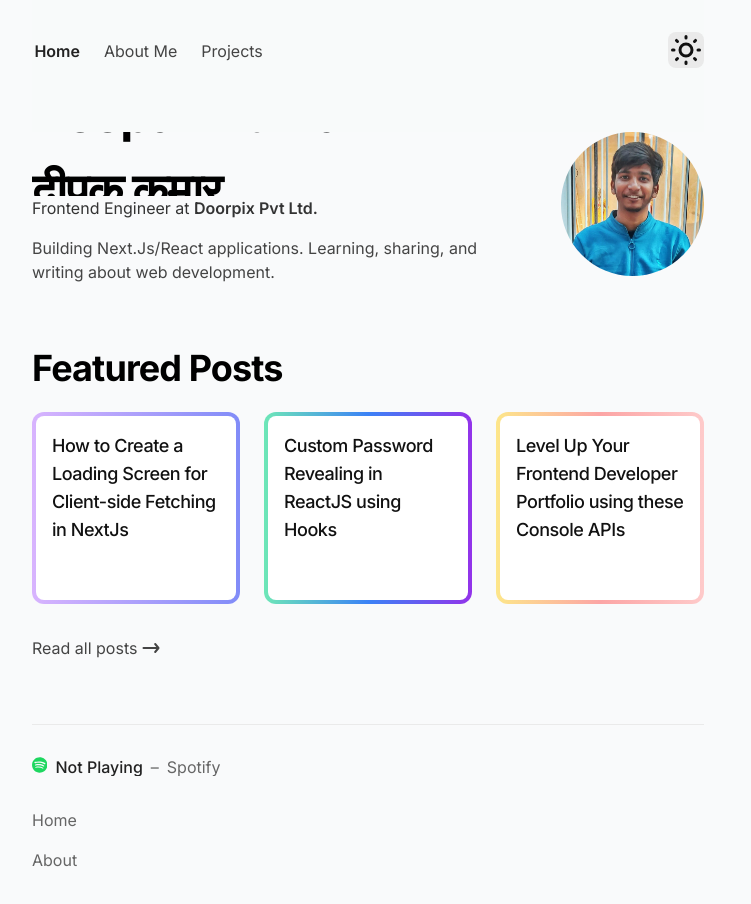
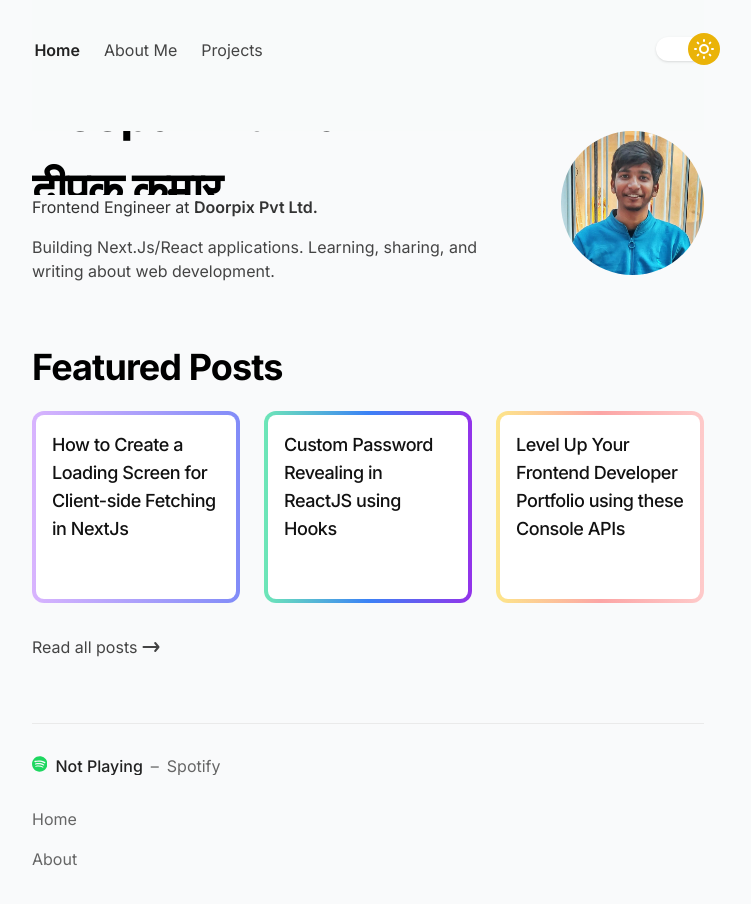
Before and after one commit to dazzlerkumar/deft-portfolio, a Next.js app: page / in a window 1280 px wide. Shown: the top 904 px of the page, without its empty margins (272-1023 px from the left). Built offline with nearby package versions, Linux system fonts and the light colour scheme; no server answers.

Commit message:
Toggle BTn

```diff
--- a/components/Container.tsx
+++ b/components/Container.tsx
@@ -84,7 +84,9 @@ export default function Container(props) {
           <button
             aria-label="Toggle Dark Mode"
             type="button"
-            className="w-9 h-9 bg-gray-200 rounded-lg dark:bg-gray-600 flex items-center justify-center  hover:ring-2 ring-gray-300  transition-all"
+            /*             className="w-9 h-9 bg-gray-200 rounded-lg dark:bg-gray-600 flex items-center justify-center  hover:ring-2 ring-gray-300  transition-all"
+             */
+            className="w-12 h-6 rounded-full bg-white flex items-center transition duration-300 focus:outline-none shadow"
             onClick={() =>
               setTheme(resolvedTheme === 'dark' ? 'light' : 'dark')
             }
@@ -116,6 +118,7 @@ export default function Container(props) {
             )} */}
 
             {resolvedTheme === 'dark' ? (
+              <div className="w-8 h-8 relative rounded-full transition duration-500 transform bg-yellow-500 -translate-x-2 p-1 text-white bg-gray-700">
                 <svg
                   xmlns="http://www.w3.org/2000/svg"
                   fill="none"
@@ -129,7 +132,9 @@ export default function Container(props) {
                     d="M20.354 15.354A9 9 0 018.646 3.646 9.003 9.003 0 0012 21a9.003 9.003 0 008.354-5.646z"
                   />
                 </svg>
+              </div>
             ) : (
+              <div className="w-8 h-8 relative rounded-full transition duration-500 transform bg-yellow-500 -translate-x-2 p-1 text-white  translate-x-full">
                 <svg
                   xmlns="http://www.w3.org/2000/svg"
                   fill="none"
@@ -143,6 +148,7 @@ export default function Container(props) {
                     d="M12 3v1m0 16v1m9-9h-1M4 12H3m15.364 6.364l-.707-.707M6.343 6.343l-.707-.707m12.728 0l-.707.707M6.343 17.657l-.707.707M16 12a4 4 0 11-8 0 4 4 0 018 0z"
                   />
                 </svg>
+              </div>
             )}
           </button>
         </nav>
```
Lines whose indentation alone changed are shown as unchanged.
